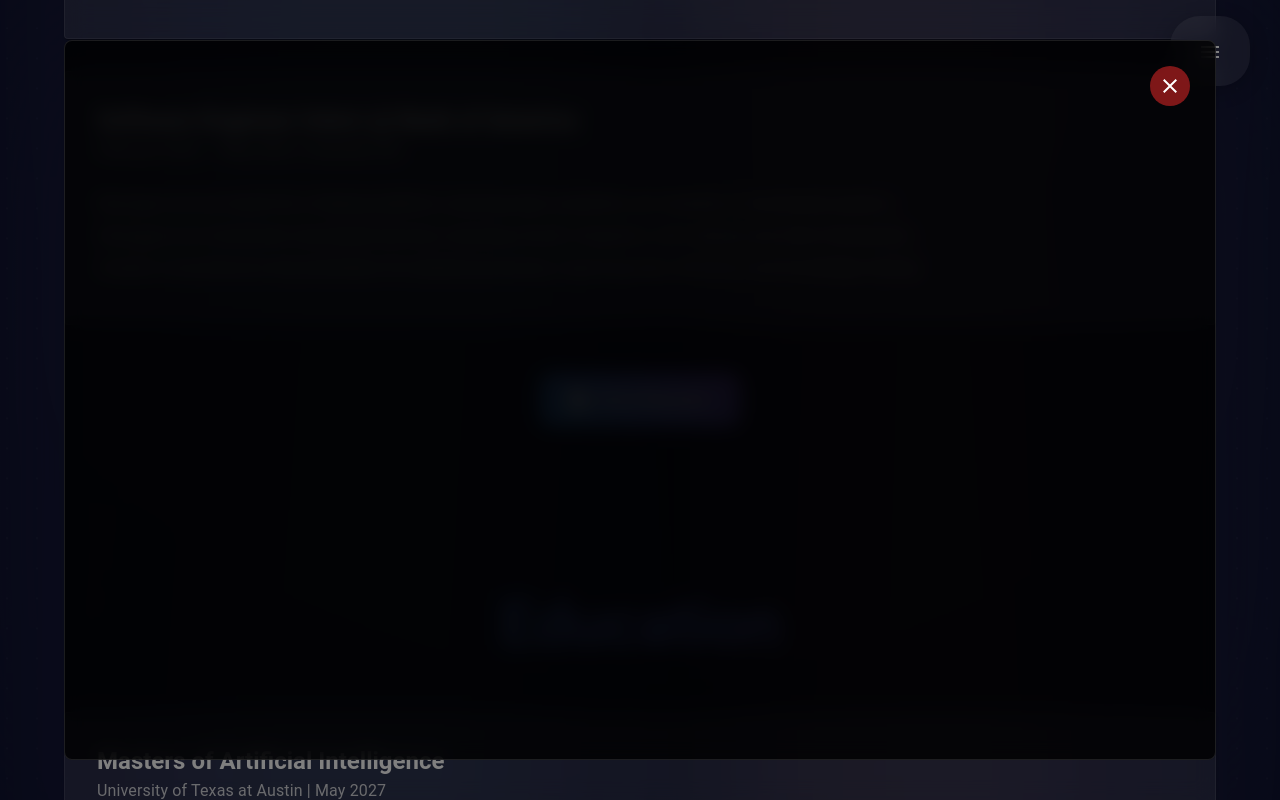
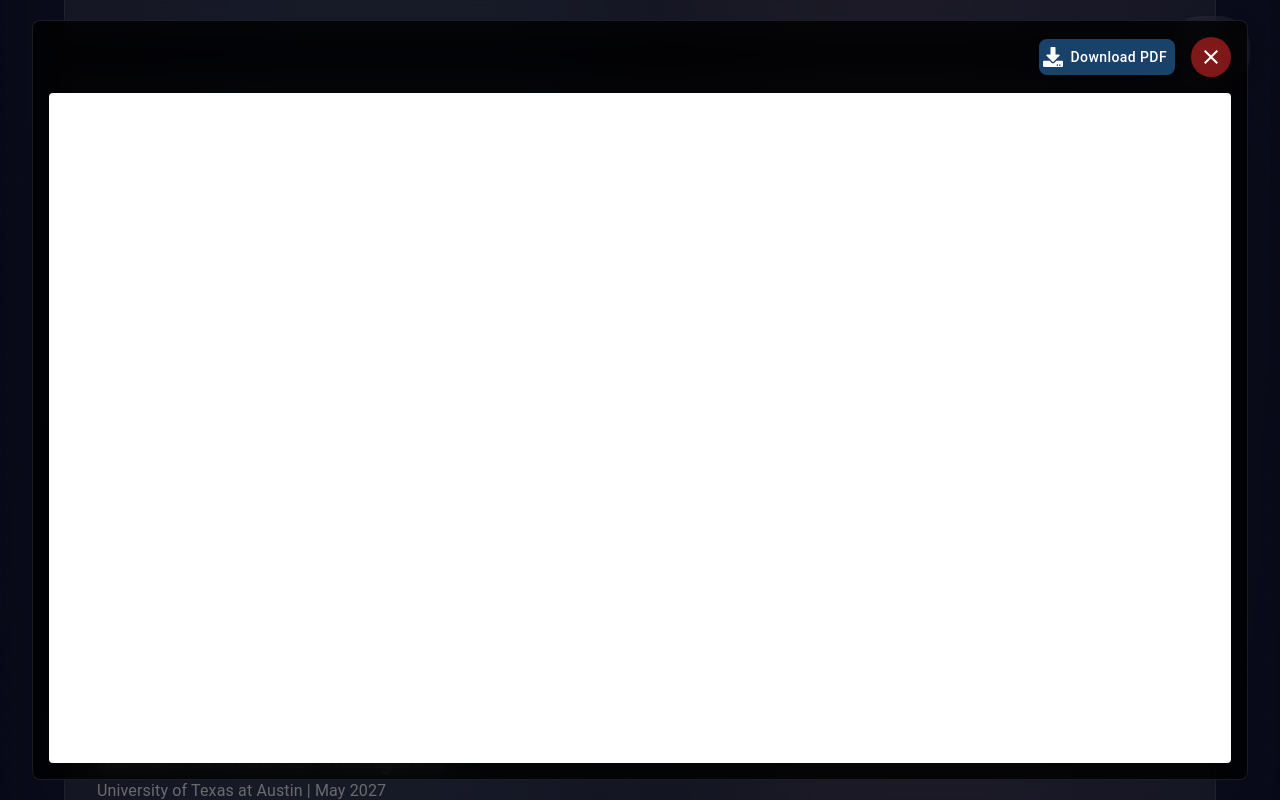
Before and after one commit to ReileyMeeks/Reiley_Meeks_Portfolio, a Next.js app: page / in a window 1280 px wide. Both pictures are taken after a click on the button "View Resume". Shown: the part 2979-3779 px from the top of the page. Built offline with nearby package versions, Linux system fonts and the light colour scheme.

Commit message:
Potential resume modal fix

```diff
--- a/components/ResumeModal.tsx
+++ b/components/ResumeModal.tsx
@@ -1,5 +1,6 @@
-import { Modal, Box, IconButton } from '@mui/material';
+import { Modal, Box, IconButton, Stack, Button, useMediaQuery, useTheme } from '@mui/material';
 import { IoMdClose } from 'react-icons/io';
+import { FaDownload } from 'react-icons/fa';
 import { motion } from 'framer-motion';
 
 interface ResumeModalProps {
@@ -8,6 +9,18 @@ interface ResumeModalProps {
 }
 
 export default function ResumeModal({ open, onClose }: ResumeModalProps) {
+  const theme = useTheme();
+  const isMobile = useMediaQuery(theme.breakpoints.down('sm'));
+
+  const handleDownload = () => {
+    const link = document.createElement('a');
+    link.href = '/assets/Reiley_Meeks_SoftwareEngineer_Resume.pdf';
+    link.download = 'Reiley_Meeks_SoftwareEngineer_Resume.pdf';
+    document.body.appendChild(link);
+    link.click();
+    document.body.removeChild(link);
+  };
+
   return (
     <Modal
       open={open}
@@ -26,21 +39,42 @@ export default function ResumeModal({ open, onClose }: ResumeModalProps) {
         exit={{ opacity: 0, scale: 0.9 }}
         sx={{
           position: 'relative',
-          width: '90vw',
-          height: '90vh',
+          width: '95vw',
+          height: '95vh',
           bgcolor: 'rgba(0, 0, 0, 0.8)',
           borderRadius: 2,
           backdropFilter: 'blur(10px)',
           border: '1px solid rgba(255, 255, 255, 0.1)',
           p: 2,
+          display: 'flex',
+          flexDirection: 'column',
         }}
       >
+        <Stack
+          direction="row"
+          justifyContent="flex-end"
+          alignItems="center"
+          spacing={2}
+          sx={{ mb: 2 }}
+        >
+          <Button
+            startIcon={<FaDownload />}
+            onClick={handleDownload}
+            sx={{
+              color: 'white',
+              bgcolor: 'rgba(49, 130, 206, 0.5)',
+              '&:hover': {
+                bgcolor: 'rgba(49, 130, 206, 0.7)',
+              },
+              borderRadius: '8px',
+              textTransform: 'none',
+            }}
+          >
+            {isMobile ? 'Download' : 'Download PDF'}
+          </Button>
           <IconButton
             onClick={onClose}
             sx={{
-            position: 'absolute',
-            right: 25,
-            top: 25,
               color: 'white',
               bgcolor: 'rgba(247, 42, 42, 0.5)',
               '&:hover': {
@@ -50,16 +84,54 @@ export default function ResumeModal({ open, onClose }: ResumeModalProps) {
           >
             <IoMdClose />
           </IconButton>
+        </Stack>
+
         <Box
-          component="iframe"
-          src="/assets/Reiley_Meeks_SoftwareEngineer_Resume.pdf"
           sx={{
+            flex: 1,
+            overflow: 'hidden',
+            borderRadius: 1,
+            position: 'relative',
+            bgcolor: 'white',
+          }}
+        >
+          {isMobile ? (
+            <iframe
+              src={`/assets/Reiley_Meeks_SoftwareEngineer_Resume.pdf#view=FitH&scrollbar=1&toolbar=0&statusbar=0&messages=0&navpanes=0`}
+              style={{
                 width: '100%',
                 height: '100%',
                 border: 'none',
-            borderRadius: 1,
+                borderRadius: '4px',
+                overflow: 'auto',
+                WebkitOverflowScrolling: 'touch',
               }}
+              title="Resume PDF"
             />
+          ) : (
+            <object
+              data="/assets/Reiley_Meeks_SoftwareEngineer_Resume.pdf"
+              type="application/pdf"
+              style={{
+                width: '100%',
+                height: '100%',
+                border: 'none',
+                borderRadius: '4px',
+              }}
+            >
+              <iframe
+                src="/assets/Reiley_Meeks_SoftwareEngineer_Resume.pdf"
+                style={{
+                  width: '100%',
+                  height: '100%',
+                  border: 'none',
+                  borderRadius: '4px',
+                }}
+                title="Resume PDF"
+              />
+            </object>
+          )}
+        </Box>
       </Box>
     </Modal>
   );
```
Lines whose indentation alone changed are shown as unchanged.
